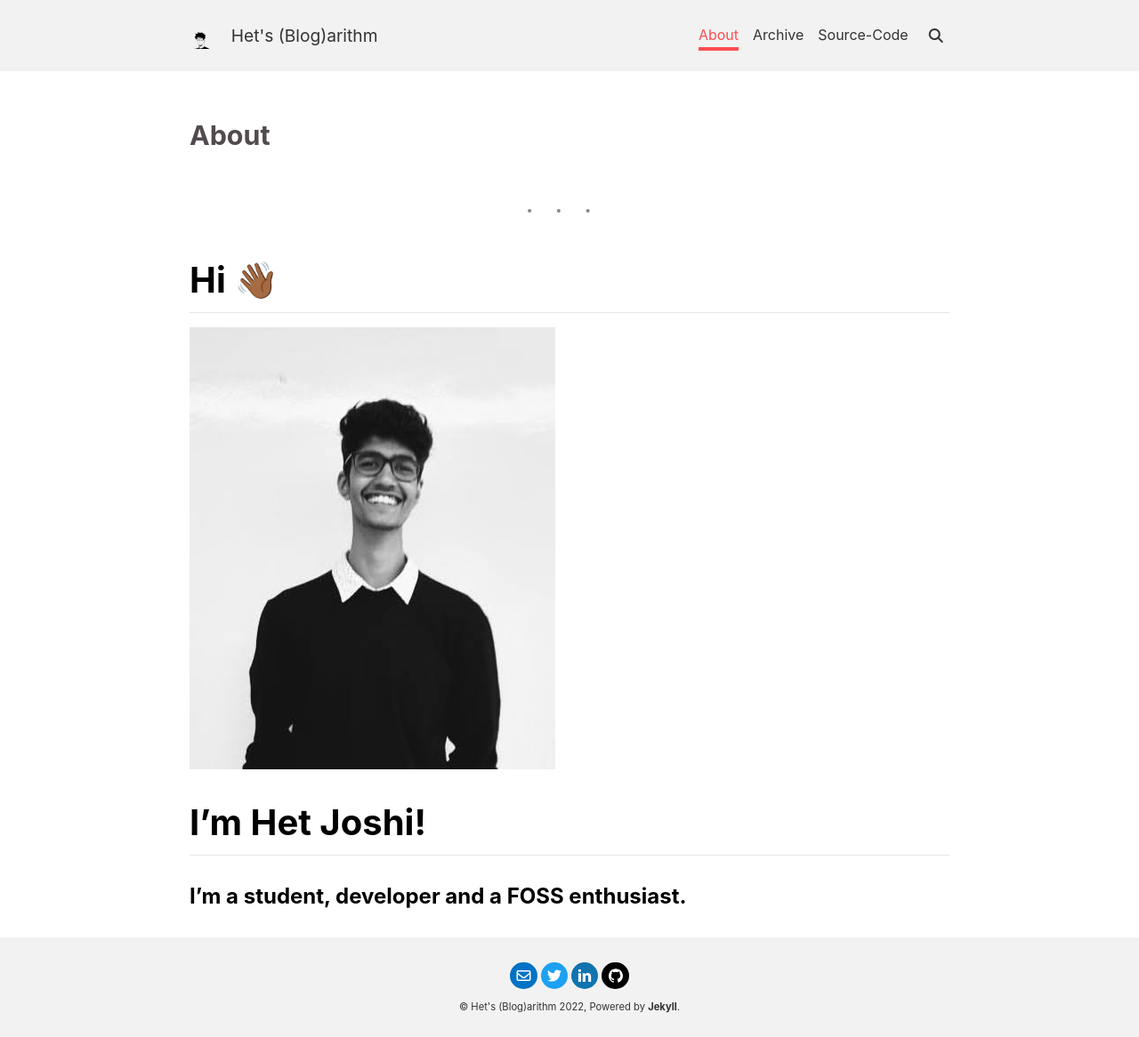
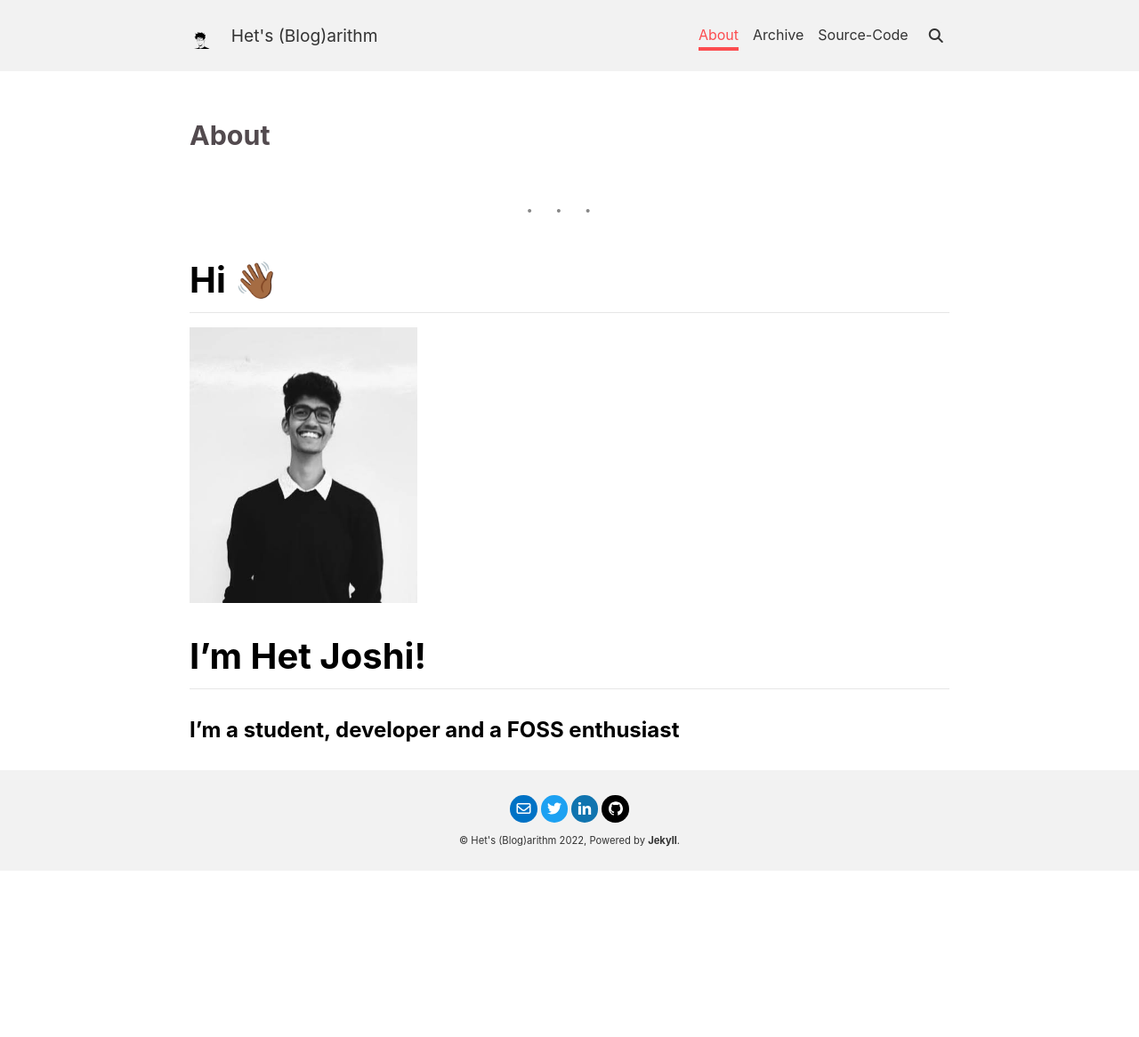
Before and after one commit to Het-Joshi/blog, a Jekyll site: the page built from about.md, in a window 1280 px wide. Shown: the whole page at 89% size. Built offline with Jekyll 4.4.1, drawn with Linux system fonts in a browser that asks for light colours; nearby versions of some CDN libraries; after the commit the page ends 979 px from its top, so only the background shows below that.

Commit message:
Update about.md

```diff
--- a/about.md
+++ b/about.md
@@ -30,8 +30,8 @@ key: page-about
 
 # Hi 👋🏾
 
-![Het Joshi's profile photo](/het.jpg)
+<img class="image image--lg" src="/het.jpg"/>
 
 # I'm Het Joshi!
 
-### I'm a student, developer and a FOSS enthusiast.
+### I'm a student, developer and a FOSS enthusiast
```
